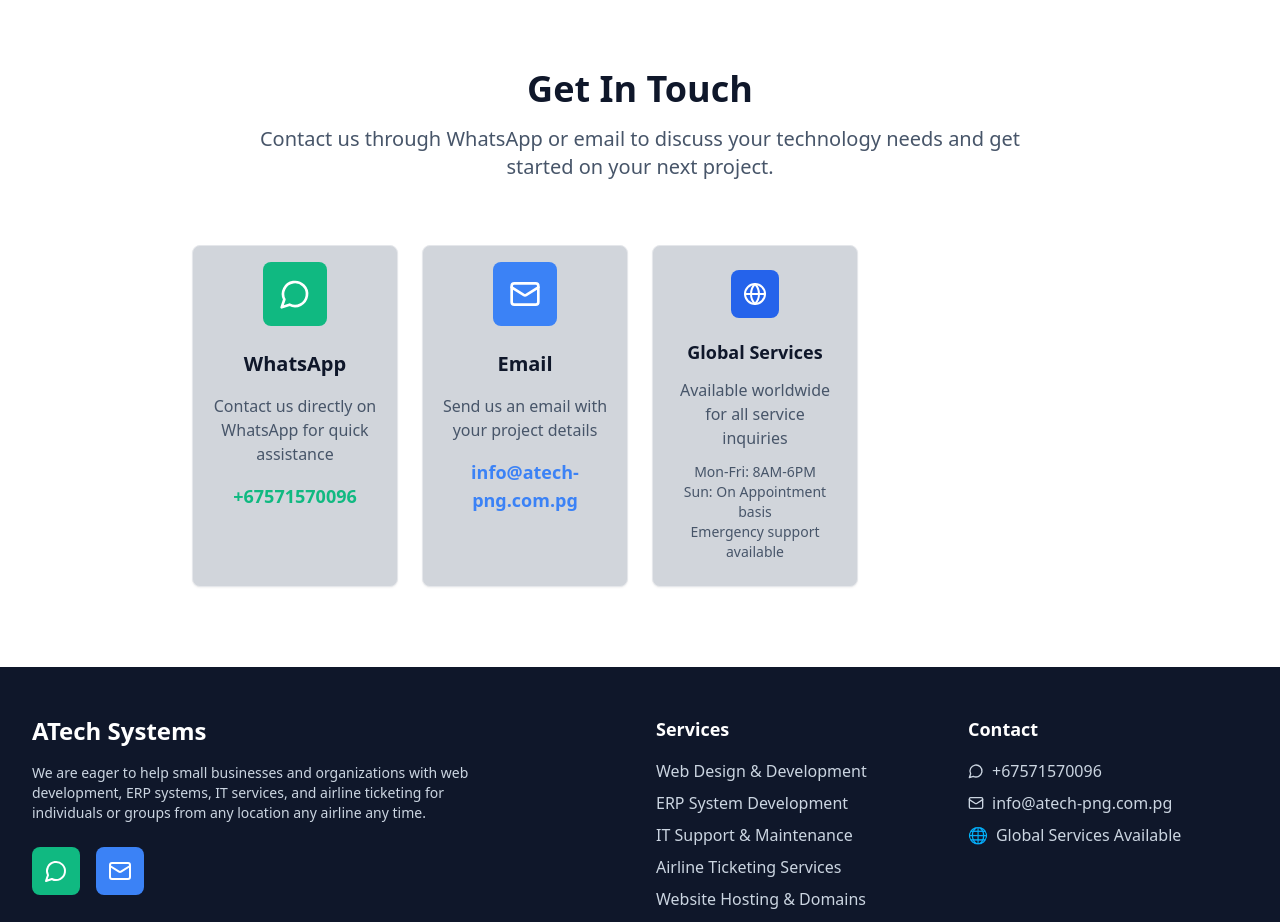
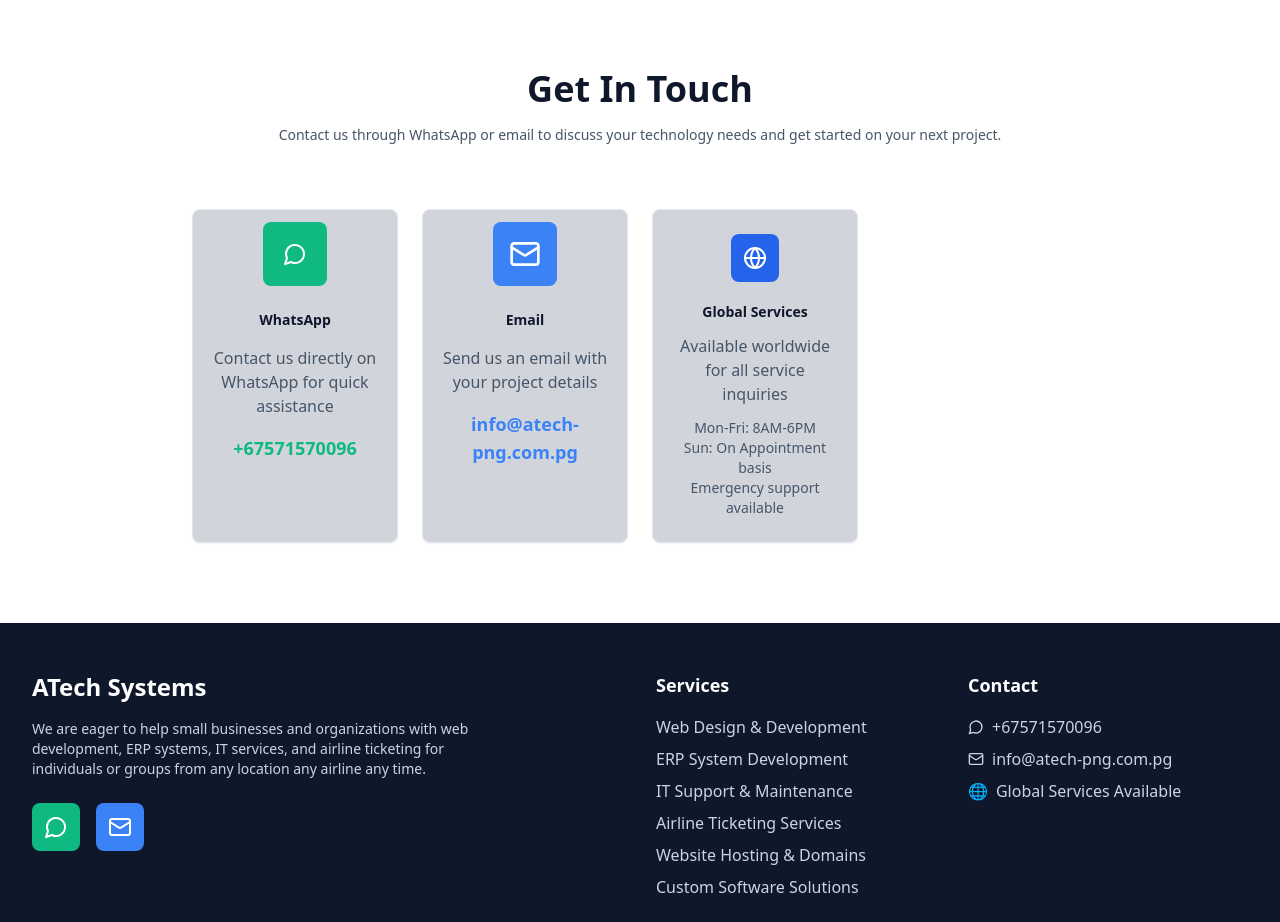
Before and after one commit to Nextgen-Support/nextgen-web, a React (Vite) app in the folder client/: page / in a window 1280 px wide. Shown: the part 3460-4382 px from the top of the page. Built offline with nearby package versions, Linux system fonts and the light colour scheme.

Commit message:
modified contacts

```diff
--- a/client/src/components/contact-section.tsx
+++ b/client/src/components/contact-section.tsx
@@ -7,18 +7,18 @@
       <div className="max-w-7xl mx-auto px-4 sm:px-6 lg:px-8">
         <div className="text-center mb-16">
           <h2 className="text-3xl md:text-4xl font-bold text-atech-slate-900 mb-4">Get In Touch</h2>
-          <p className="text-xl text-atech-slate-600 max-w-3xl mx-auto">
+          <p className="text-sm text-atech-slate-600 max-w-3xl mx-auto">
             Contact us through WhatsApp or email to discuss your technology needs and get started on your next project.
           </p>
         </div>
 
         <div className="grid grid-cols-2 gap-4 md:grid-cols-4 md:gap-6 max-w-4xl mx-auto">
           <Card className="bg-gray-300">
-            <CardContent className="p-4 text-center">
+            <CardContent className="p-3 text-center">
               <div className="bg-atech-accent rounded-lg p-4 w-16 h-16 mx-auto mb-6 flex items-center justify-center">
-                <MessageCircle className="text-white h-8 w-8" />
+                <MessageCircle className="text-white h-6 w-6" />
               </div>
-              <h3 className="text-xl font-semibold text-atech-slate-900 mb-4">WhatsApp</h3>
+              <h3 className="text-sm font-semibold text-atech-slate-900 mb-4">WhatsApp</h3>
               <p className="text-atech-slate-600 mb-4">Contact us directly on WhatsApp for quick assistance</p>
               <a
                 href="https://wa.me/67571570096"
@@ -32,11 +32,11 @@
           </Card>
 
           <Card className="bg-gray-300">
-            <CardContent className="p-4 text-center">
+            <CardContent className="p-3 text-center">
               <div className="bg-atech-primary rounded-lg p-4 w-16 h-16 mx-auto mb-6 flex items-center justify-center">
                 <Mail className="text-white h-8 w-8" />
               </div>
-              <h3 className="text-xl font-semibold text-atech-slate-900 mb-4">Email</h3>
+              <h3 className="text-sm font-semibold text-atech-slate-900 mb-4">Email</h3>
               <p className="text-atech-slate-600 mb-4">Send us an email with your project details</p>
               <a
                 href="mailto:info@atech-png.com.pg"
@@ -52,7 +52,7 @@
               <div className="bg-atech-secondary rounded-lg p-3 w-12 h-12 mx-auto mb-5 flex items-center justify-center">
                 <Globe className="text-white h-6 w-6" />
               </div>
-              <h3 className="text-lg font-semibold text-atech-slate-900 mb-3">Global Services</h3>
+              <h3 className="text-sm font-semibold text-atech-slate-900 mb-3">Global Services</h3>
               <p className="text-atech-slate-600 mb-3">Available worldwide for all service inquiries</p>
               <div className="text-atech-slate-600 text-sm">
                 <p className="font-medium">Mon-Fri: 8AM-6PM</p>
```
